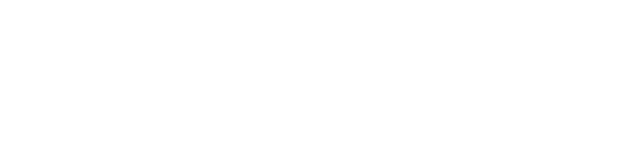
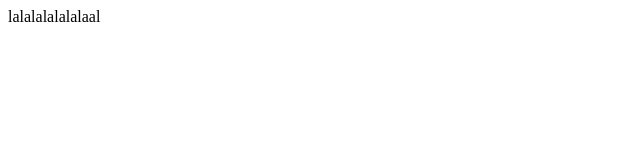
Before and after one commit to ilmmg/ValorantPage, a plain HTML site: page HTML/index.html in a window 1280 px wide. Shown: the whole page, without its empty margins (0-640 px from the left). Drawn offline with Linux system fonts and the light colour scheme.

Commit message:
modifique el iniciador

```diff
--- a/HTML/index.html
+++ b/HTML/index.html
@@ -17,7 +17,7 @@
 
     <div class="iniciador">
 
-
+lalalalalalalaal
 
     </div>
 
```
